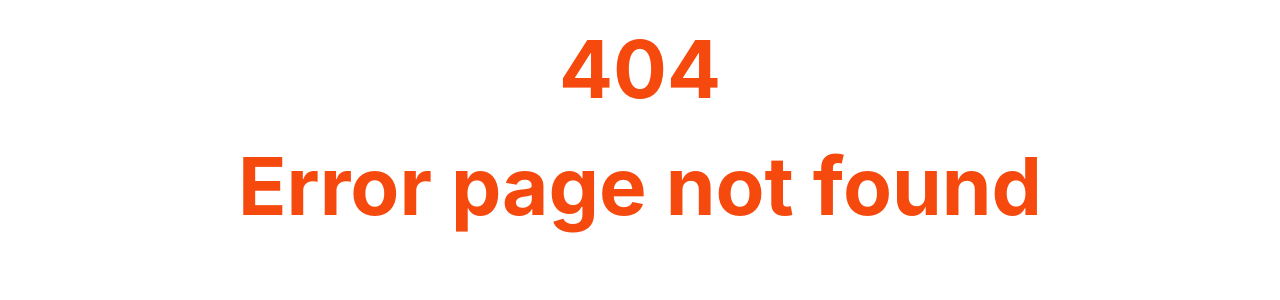
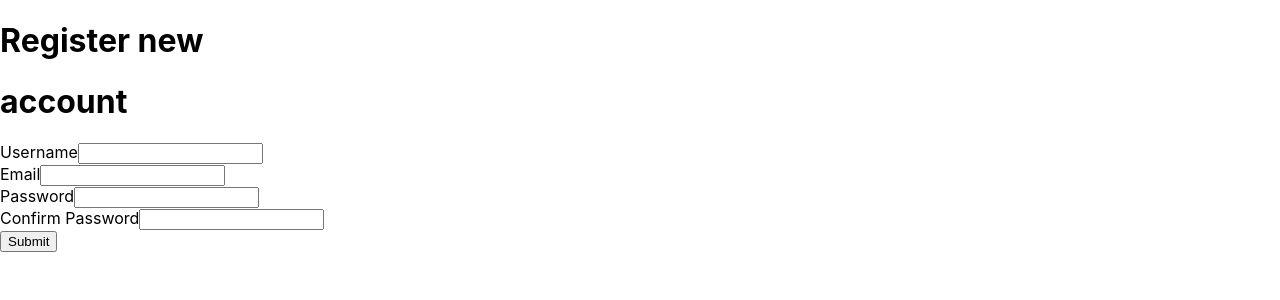
Before and after one commit to RaevenTech/bam-booking-UI, a React (Create React App) app in the folder bam-ui/: page /login/register in a window 1280 px wide. Before the commit this address had no page. Shown: the top 300 px of the page. Built offline with nearby package versions, Linux system fonts and the light colour scheme.

Commit message:
path change

```diff
--- a/bam-ui/src/App.js
+++ b/bam-ui/src/App.js
@@ -13,8 +13,8 @@ function App() {
         <div className="App">
             <Routes>
                 <Route path="/" element={<Home />} />
-                <Route path="/login" element={<UserLogin />} />
-                <Route path="/register" element={<Register />} />
+                <Route path="/login/register" element={<UserLogin />} />
+                <Route path="/register/login" element={<Register />} />
                 <Route path="/auctions" element={<Auctions />} />
                 <Route path="/details" element={<Property />} />
                 <Route path="/dashboard" element={<BackOffice />} />
--- a/bam-ui/src/features/navbar/Navbar.js
+++ b/bam-ui/src/features/navbar/Navbar.js
@@ -5,11 +5,8 @@ import styles from "./Navbar.module.css";
 const Navbar = () => {
     const navigate = useNavigate();
 
-    const handleRegFrom = () => {
-        navigate("/register");
-    };
-    const handleLogForm = () => {
-        navigate("/login");
+    const handleForms = () => {
+        navigate("/register/login");
     };
 
     return (
@@ -24,14 +21,16 @@ const Navbar = () => {
                             List your property
                         </button>
                         <button
+                            id="register"
                             className={styles.nav_btn}
-                            onClick={handleRegFrom}
+                            onClick={handleForms}
                         >
                             Register
                         </button>
                         <button
+                            id="sign_in"
                             className={styles.nav_btn}
-                            onClick={handleLogForm}
+                            onClick={handleForms}
                         >
                             Sign in
                         </button>
--- a/bam-ui/src/forms/login/UserLogin.js
+++ b/bam-ui/src/forms/login/UserLogin.js
@@ -2,7 +2,49 @@ import React from "react";
 import styles from "./userLogin.module.css";
 
 const UserLogin = () => {
-    return <div className={styles.sign_in_container}></div>;
+    return (
+        <div className={styles.sign_in_container}>
+            <div className={styles.form_container}>
+                <div className={styles.reg_form}>
+                    <h1 className={styles.form_tile}>Register new</h1>
+                    <h1 className={styles.form_tile_1}>account</h1>
+                    <form className={styles.form_inputs}>
+                        <div className={styles.input_item}>
+                            <label>Username</label>
+                            <input
+                                className={styles.username_input}
+                                type="text"
+                            />
+                        </div>
+                        <div className={styles.input_item}>
+                            <label>Email</label>
+                            <input
+                                className={styles.username_input}
+                                type="email"
+                            />
+                        </div>
+                        <div className={styles.input_item}>
+                            <label>Password</label>
+                            <input
+                                className={styles.username_input}
+                                type="password"
+                            />
+                        </div>
+                        <div className={styles.input_item}>
+                            <label>Confirm Password</label>
+                            <input
+                                className={styles.username_input}
+                                type="password"
+                            />
+                        </div>
+                        <button className={styles.submit_register}>
+                            Submit
+                        </button>
+                    </form>
+                </div>
+            </div>
+        </div>
+    );
 };
 
 export default UserLogin;
--- a/bam-ui/src/forms/register/Register.js
+++ b/bam-ui/src/forms/register/Register.js
@@ -11,7 +11,8 @@ const Register = () => {
             </div>
             <div className={styles.form_container}>
                 <div className={styles.reg_form}>
-                    <h1 className={styles.form_tile}>Register</h1>
+                    <h1 className={styles.form_tile}>Register new</h1>
+                    <h1 className={styles.form_tile_1}>account</h1>
                     <form className={styles.form_inputs}>
                         <div className={styles.input_item}>
                             <label>Username</label>
--- a/bam-ui/src/forms/register/register.module.css
+++ b/bam-ui/src/forms/register/register.module.css
@@ -34,6 +34,18 @@
 }
 .form_tile{
  color: var(--t);
+ display: flex;
+ flex-direction: column;
+ flex-wrap: nowrap;
+ margin-bottom: 0px;
+}
+.form_tile_1 {
+    color: var(--t);
+    display: flex;
+    flex-direction: column;
+    flex-wrap: nowrap;
+    margin-bottom: 0px;
+    margin-top:  0px;
 }
 .input_item {
     display: flex;
```
